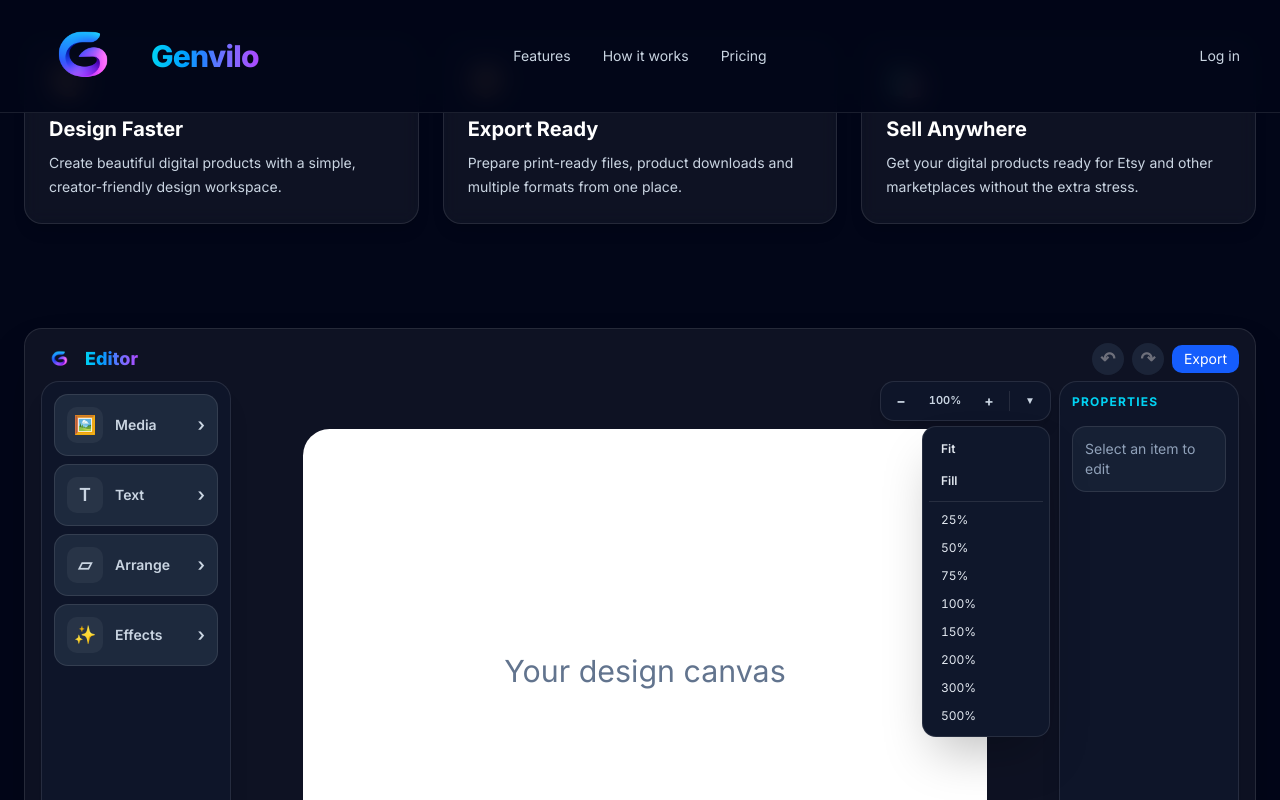
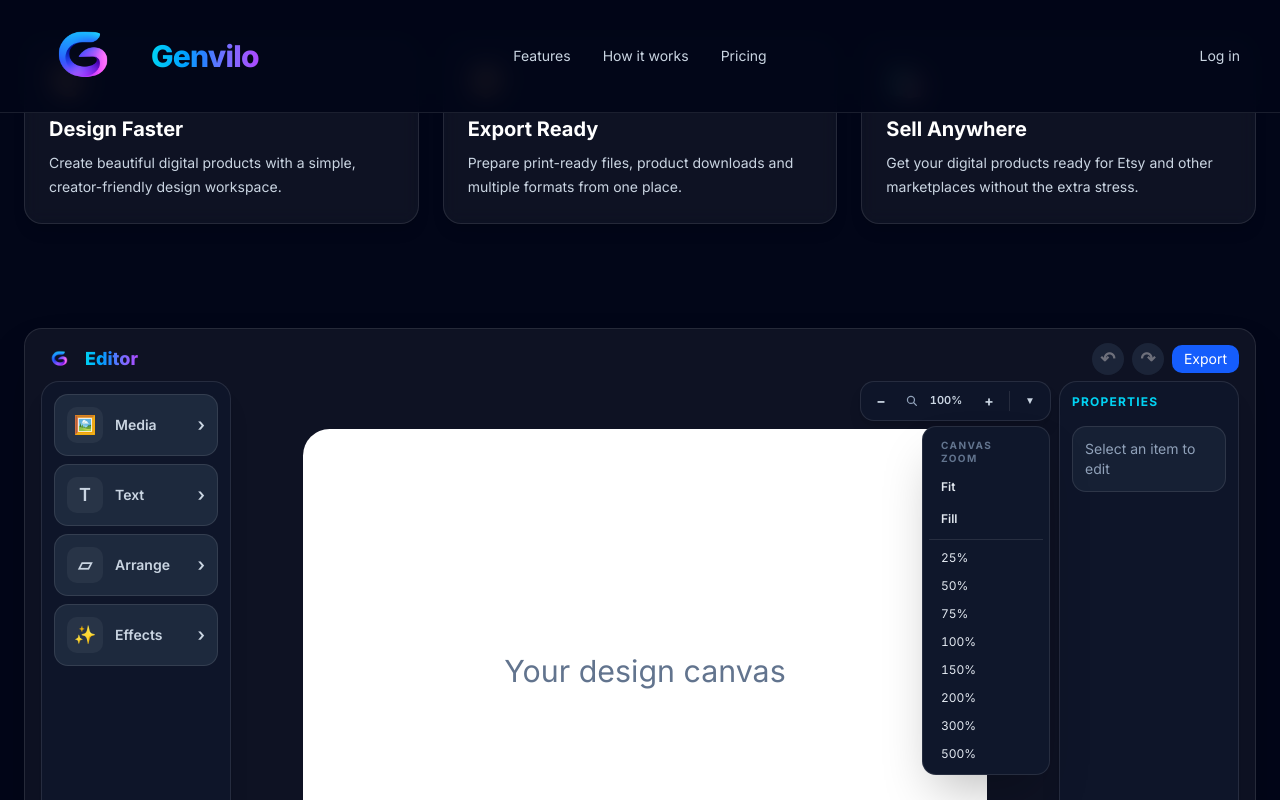
Before and after one commit to Stewey95/yourdesign, a Next.js app: page / in a window 1280 px wide. Both pictures are taken after a click on the button "Open canvas zoom options". Shown: the part 768-1568 px from the top of the page. Built offline with nearby package versions, Linux system fonts and the light colour scheme; a web font is replaced by a local one.

Commit message:
Fix canvas drag coordinates and clarify zoom control

```diff
--- a/components/EditorPreview.tsx
+++ b/components/EditorPreview.tsx
@@ -25,6 +25,7 @@
 import useEditorHistory from "./editor/useEditorHistory";
 import {
   getCanvasDisplayScale,
+  getCanvasInteractionBounds,
   screenPointToCanvas,
   type EditorViewport,
   zoomViewportAtAnchor,
@@ -86,8 +87,11 @@
 const getSnappedPosition = (
   event: React.PointerEvent<HTMLDivElement>,
   canvasBounds: DOMRect
-): Position => {
+): Position | null => {
   const displayScale = getCanvasDisplayScale(canvasBounds);
+
+  if (!Number.isFinite(displayScale) || displayScale <= 0) return null;
+
   const canvasPoint = screenPointToCanvas(
     event.clientX,
     event.clientY,
@@ -95,6 +99,8 @@
   );
   const rawX = canvasPoint.x;
   const rawY = canvasPoint.y;
+
+  if (!Number.isFinite(rawX) || !Number.isFinite(rawY)) return null;
 
   const canvasCentreX = LOGICAL_CANVAS_WIDTH / 2;
   const canvasCentreY = LOGICAL_CANVAS_HEIGHT / 2;
@@ -889,14 +895,29 @@
     setShowImageAdjustments(false);
   };
 
+  const updateDraggedItemPosition = (
+    itemId: string,
+    event: React.PointerEvent<HTMLDivElement>,
+    canvasBounds: DOMRect
+  ) => {
+    const position = getSnappedPosition(event, canvasBounds);
+
+    if (!position) return;
+
+    updateItems((currentItems) =>
+      currentItems.map((item) =>
+        item.id === itemId ? { ...item, position } : item
+      )
+    );
+  };
+
   const moveItem = (
     event: React.PointerEvent<HTMLDivElement>
   ) => {
     if (pinchRef.current) return;
 
     const pending = pendingDragRef.current;
-    const canvas =
-      event.currentTarget.getBoundingClientRect();
+    const canvas = getCanvasInteractionBounds(event.currentTarget);
 
     if (pending) {
       const movedEnough =
@@ -909,19 +930,7 @@
         setDraggingItemId(pending.itemId);
         setEditingItemId(null);
 
-        updateItems((currentItems) =>
-  currentItems.map((item) =>
-    item.id === pending.itemId
-      ? {
-          ...item,
-          position: getSnappedPosition(
-            event,
-            canvas
-          ),
-        }
-      : item
-  )
-);
+        updateDraggedItemPosition(pending.itemId, event, canvas);
       }
 
       return;
@@ -931,19 +940,7 @@
 
     setEditingItemId(null);
 
-    updateItems((currentItems) =>
-      currentItems.map((item) =>
-        item.id === draggingItemId
-          ? {
-              ...item,
-              position: getSnappedPosition(
-                event,
-                canvas
-              ),
-            }
-          : item
-      )
-    );
+    updateDraggedItemPosition(draggingItemId, event, canvas);
   };
 
   const stopDragging = () => {
@@ -1011,10 +1008,16 @@
     const startY = event.clientY;
     const startWidth = item.size.width;
     const startHeight = item.size.height;
-    const canvasBounds = canvasRef.current?.getBoundingClientRect();
-    const displayScale = canvasBounds
+    const canvasBounds = canvasRef.current
+      ? getCanvasInteractionBounds(canvasRef.current)
+      : null;
+    const measuredDisplayScale = canvasBounds
       ? getCanvasDisplayScale(canvasBounds)
       : 1;
+    const displayScale =
+      Number.isFinite(measuredDisplayScale) && measuredDisplayScale > 0
+        ? measuredDisplayScale
+        : 1;
 
     const resize = (moveEvent: PointerEvent) => {
       const change = Math.max(
@@ -1058,10 +1061,16 @@
     const startFontSize = item.fontSize;
     const horizontalDirection = corner.endsWith("right") ? 1 : -1;
     const verticalDirection = corner.startsWith("bottom") ? 1 : -1;
-    const canvasBounds = canvasRef.current?.getBoundingClientRect();
-    const displayScale = canvasBounds
+    const canvasBounds = canvasRef.current
+      ? getCanvasInteractionBounds(canvasRef.current)
+      : null;
+    const measuredDisplayScale = canvasBounds
       ? getCanvasDisplayScale(canvasBounds)
       : 1;
+    const displayScale =
+      Number.isFinite(measuredDisplayScale) && measuredDisplayScale > 0
+        ? measuredDisplayScale
+        : 1;
 
     const resize = (moveEvent: PointerEvent) => {
       const horizontalChange =
--- a/components/editor/CanvasViewModeControl.tsx
+++ b/components/editor/CanvasViewModeControl.tsx
@@ -90,11 +90,27 @@
       >
         −
       </button>
-      <ZoomPercentageInput
-        zoom={zoom}
-        onApply={onZoomChange}
-        className="h-8 w-14 rounded-lg bg-transparent px-1 text-center text-[11px] font-semibold tabular-nums text-slate-300 outline-none transition hover:bg-slate-800 hover:text-white focus:bg-slate-800 focus:text-white focus:ring-2 focus:ring-blue-500"
-      />
+      <div
+        className="flex h-8 w-[76px] items-center rounded-lg bg-transparent pl-2 transition hover:bg-slate-800"
+        title="Canvas zoom"
+      >
+        <svg
+          aria-hidden="true"
+          viewBox="0 0 20 20"
+          className="h-3.5 w-3.5 shrink-0 text-slate-400"
+          fill="none"
+          stroke="currentColor"
+          strokeWidth="1.8"
+        >
+          <circle cx="8.5" cy="8.5" r="5" />
+          <path d="m12.2 12.2 4 4" strokeLinecap="round" />
+        </svg>
+        <ZoomPercentageInput
+          zoom={zoom}
+          onApply={onZoomChange}
+          className="h-8 min-w-0 flex-1 rounded-lg bg-transparent px-1 text-center text-[11px] font-semibold tabular-nums text-slate-300 outline-none transition hover:text-white focus:text-white focus:ring-2 focus:ring-blue-500"
+        />
+      </div>
       <button
         type="button"
         aria-label="Zoom in"
@@ -110,7 +126,7 @@
       <button
         ref={triggerRef}
         type="button"
-        aria-label="Open zoom presets"
+        aria-label="Open canvas zoom options"
         aria-haspopup="menu"
         aria-expanded={menuOpen}
         title="Zoom presets"
@@ -126,6 +142,9 @@
           role="menu"
           className="absolute right-0 top-[calc(100%+0.375rem)] z-[70] w-32 overflow-hidden rounded-xl border border-white/10 bg-slate-900 p-1.5 text-xs text-slate-200 shadow-2xl"
         >
+          <div className="px-3 py-1.5 text-[10px] font-bold uppercase tracking-[0.14em] text-slate-500">
+            Canvas zoom
+          </div>
           <button
             type="button"
             role="menuitem"
--- a/components/editor/EditorCanvas.tsx
+++ b/components/editor/EditorCanvas.tsx
@@ -335,7 +335,6 @@
       ).matches;
 
       if (reducedMotion) {
-        viewportRef.current = targetViewport;
         onViewportChange(targetViewport);
         onComplete?.();
         return;
@@ -360,7 +359,6 @@
             (targetViewport.panY - startViewport.panY) * easedProgress,
         };
 
-        viewportRef.current = nextViewport;
         onViewportChange(nextViewport);
 
         if (progress < 1) {
@@ -424,6 +422,14 @@
     },
     [runDiscreteZoom]
   );
+
+  const freezeDisplayedViewport = useCallback(() => {
+    if (zoomAnimationFrameRef.current === null) return;
+
+    cancelZoomAnimation();
+    discreteZoomTargetRef.current = null;
+    onViewportChange(viewportRef.current);
+  }, [cancelZoomAnimation, onViewportChange]);
 
   useEffect(() => {
     const workspace = workspaceRef.current;
@@ -623,6 +629,16 @@
   ) => {
     if (!window.matchMedia("(min-width: 768px)").matches) return;
 
+    const target = event.target;
+    const startsOnCanvasItem =
+      event.button === 0 &&
+      target instanceof Element &&
+      Boolean(target.closest("[data-canvas-item-id]"));
+
+    if (startsOnCanvasItem) {
+      freezeDisplayedViewport();
+    }
+
     const mode =
       event.button === 1
         ? "middle"
@@ -731,7 +747,6 @@
 
           setBaseScale(targetScale);
           onViewModeChange(mode);
-          viewportRef.current = reset;
           onViewportChange(reset);
         }
       );
@@ -1014,6 +1029,7 @@
         }}
       >
           <div
+            data-canvas-viewport
             className="absolute"
             style={{
               left: `calc(50% + ${
--- a/components/editor/editor.viewport.ts
+++ b/components/editor/editor.viewport.ts
@@ -34,6 +34,14 @@
 export const getCanvasDisplayScale = (bounds: DOMRect) =>
   bounds.width / LOGICAL_CANVAS_WIDTH;
 
+export const getCanvasInteractionBounds = (canvas: HTMLElement) => {
+  const viewport = canvas.parentElement;
+
+  return viewport?.hasAttribute("data-canvas-viewport")
+    ? viewport.getBoundingClientRect()
+    : canvas.getBoundingClientRect();
+};
+
 export const screenPointToCanvas = (
   clientX: number,
   clientY: number,
```
